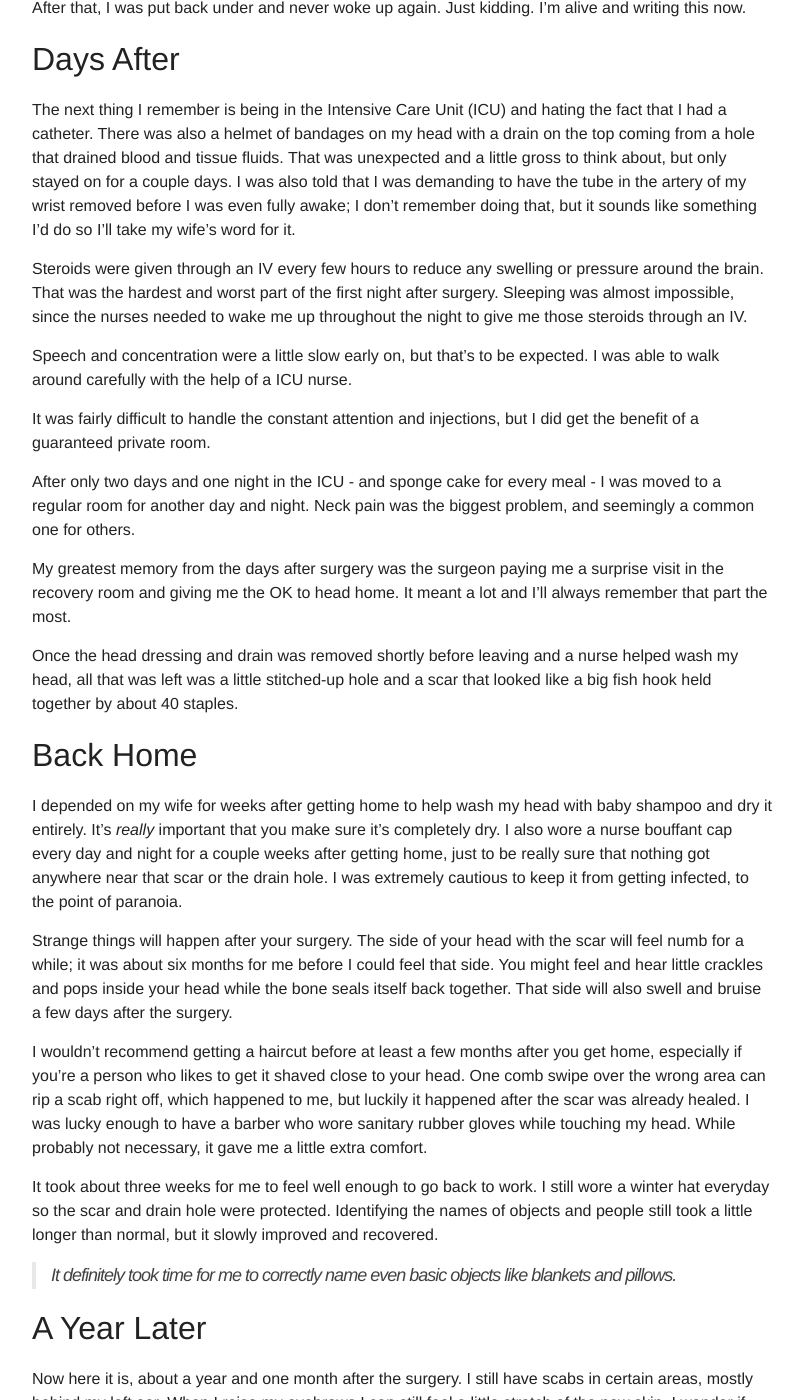
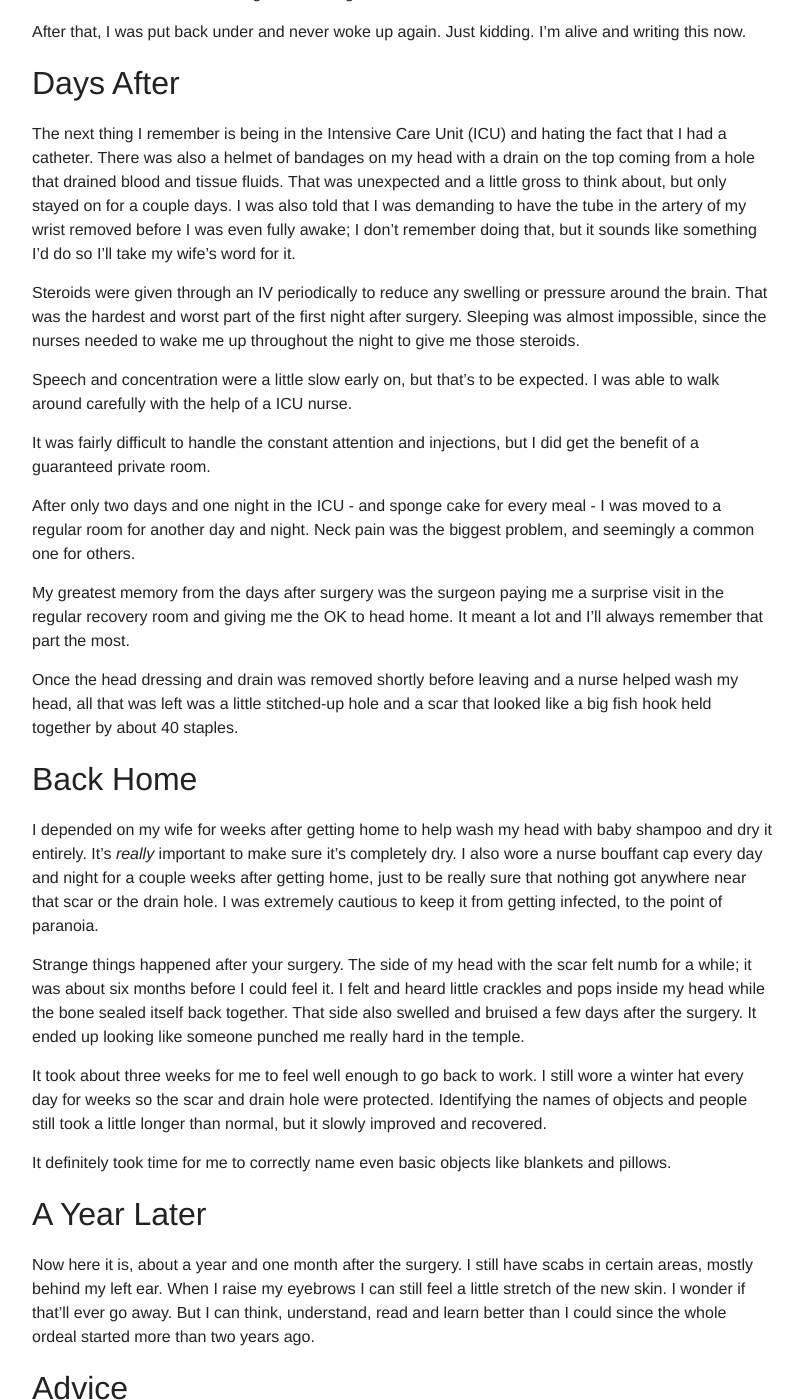
Before and after one commit to ajsaucier/ajsaucier.github.io, a Jekyll site: the page built from _posts/2019-02-07-a-look-back-on-brain-surgery.md, in a window 1280 px wide and 1400 px high, scrolled down 1794 px. Shown: the whole window, without its empty margins (238-1041 px from the left). Built offline with Jekyll 4.4.1, drawn with Linux system fonts in a browser that asks for light colours; some of the changed text lies outside the part shown.

Commit message:
Update Post “2019-02-07-a-look-back-on-brain-surgery”

```diff
--- a/_posts/2019-02-07-a-look-back-on-brain-surgery.md
+++ b/_posts/2019-02-07-a-look-back-on-brain-surgery.md
@@ -37,11 +37,11 @@
 
 The surgeon asked me if I'd prefer to have him shave my whole head or just the necessary part. I was still conscious enough to think about how it would be an endless struggle to have one part of my hair growing back at a different length than the rest of it and how it might never be an even length again, unless it was all shaved off anyway. So I decided to have it all shaved; I think the surgeon agreed.
 
-Before the haircut I was laid down on the surgical bed and talked to by the anesthetist. I'm pretty sure I was turned onto my right side and started having a conversation with the assistant who was there with me the whole time. I was then anesthetized for a period of time while the catheter was inserted and hair cut, skull opened. The surgeon said that patients do sometimes recall a saw-like sound after the surgery, but I didn't.
+Before the haircut I was laid down on the surgical bed and talked to by the anesthetist. I was turned onto my right side and started having a conversation with the assistant who was there with me the whole time. I was then anesthetized for a period of time while the catheter was inserted and hair cut, skull opened. The surgeon said that patients do sometimes recall a saw-like sound after the surgery, but I didn't.
 
 ## Waking Up
 
-At some point I was brought back to consciousness. The first thing I remember is feeling a lot of weight on my head, like a really heavy blanket was pushing it down into a pillow. Not painful though, just a little uncomfortable.
+At some point I was brought back to consciousness. The first thing I remember is feeling a lot of weight on my head, like a really heavy blanket  pushing it down into a pillow. Not painful though, just a little uncomfortable. I hear weighted blankets are a popular millennial thing, but maybe not so much in this situation.
 
 The friendly surgical assistant was sitting in the same spot in front me with some drawings. He started asking me to identify what they were. There were many, but the only one I can really remember is the house. I was able to identify them until at some point I just couldn't. At those points, all I could do was sort of groan and space out. Then I'd come back to reality and he'd ask me again. I don't know how many times that went or how long it lasted. As far as my basic understanding of brain surgery goes, I think that was when the surgeon was mapping the areas of my brain that he could safely remove or not, based on where he was sending electrical signals.
 
@@ -51,7 +51,7 @@
 
 The next thing I remember is being in the Intensive Care Unit (ICU) and hating the fact that I had a catheter. There was also a helmet of bandages on my head with a drain on the top coming from a hole that drained blood and tissue fluids. That was unexpected and a little gross to think about, but only stayed on for a couple days. I was also told that I was demanding to have the tube in the artery of my wrist removed before I was even fully awake; I don't remember doing that, but it sounds like something I'd do so I'll take my wife's word for it.
 
-Steroids were given through an IV every few hours to reduce any swelling or pressure around the brain. That was the hardest and worst part of the first night after surgery. Sleeping was almost impossible, since the nurses needed to wake me up throughout the night to give me those steroids through an IV.
+Steroids were given through an IV periodically to reduce any swelling or pressure around the brain. That was the hardest and worst part of the first night after surgery. Sleeping was almost impossible, since the nurses needed to wake me up throughout the night to give me those steroids.
 
 Speech and concentration were a little slow early on, but that's to be expected. I was able to walk around carefully with the help of a ICU nurse.
 
@@ -59,21 +59,19 @@
 
 After only two days and one night in the ICU - and sponge cake for every meal - I was moved to a regular room for another day and night. Neck pain was the biggest problem, and seemingly a common one for others.
 
-My greatest memory from the days after surgery was the surgeon paying me a surprise visit in the recovery room and giving me the OK to head home. It meant a lot and I'll always remember that part the most.
+My greatest memory from the days after surgery was the surgeon paying me a surprise visit in the regular recovery room and giving me the OK to head home. It meant a lot and I'll always remember that part the most.
 
 Once the head dressing and drain was removed shortly before leaving and a nurse helped wash my head, all that was left was a little stitched-up hole and a scar that looked like a big fish hook held together by about 40 staples.
 
 ## Back Home
 
-I depended on my wife for weeks after getting home to help wash my head with baby shampoo and dry it entirely. It's _really_ important that you make sure it's completely dry. I also wore a nurse bouffant cap every day and night for a couple weeks after getting home, just to be really sure that nothing got anywhere near that scar or the drain hole. I was extremely cautious to keep it from getting infected, to the point of paranoia.
+I depended on my wife for weeks after getting home to help wash my head with baby shampoo and dry it entirely. It's _really_ important to make sure it's completely dry. I also wore a nurse bouffant cap every day and night for a couple weeks after getting home, just to be really sure that nothing got anywhere near that scar or the drain hole. I was extremely cautious to keep it from getting infected, to the point of paranoia.
 
-Strange things will happen after your surgery. The side of your head with the scar will feel numb for a while; it was about six months for me before I could feel that side. You might feel and hear little crackles and pops inside your head while the bone seals itself back together. That side will also swell and bruise a few days after the surgery.
+Strange things happened after your surgery. The side of my head with the scar felt numb for a while; it was about six months before I could feel it. I felt and heard little crackles and pops inside my head while the bone sealed itself back together. That side also swelled and bruised a few days after the surgery. It ended up looking like someone punched me really hard in the temple.
 
-I wouldn't recommend getting a haircut before at least a few months after you get home, especially if you're a person who likes to get it shaved close to your head. One comb swipe over the wrong area can rip a scab right off, which happened to me, but luckily it happened after the scar was already healed. I was lucky enough to have a barber who wore sanitary rubber gloves while touching my head. While probably not necessary, it gave me a little extra comfort.
+It took about three weeks for me to feel well enough to go back to work. I still wore a winter hat every day for weeks so the scar and drain hole were protected. Identifying the names of objects and people still took a little longer than normal, but it slowly improved and recovered.
 
-It took about three weeks for me to feel well enough to go back to work. I still wore a winter hat everyday so the scar and drain hole were protected. Identifying the names of objects and people still took a little longer than normal, but it slowly improved and recovered.
-
-> It definitely took time for me to correctly name even basic objects like blankets and pillows.
+It definitely took time for me to correctly name even basic objects like blankets and pillows.
 
 ## A Year Later
 
@@ -94,3 +92,5 @@
 ### Recovery
 
 Just be very careful that the drain hole and scar don't touch anything, and don't touch it with your fingers. Don't scratch it or touch it even when it's itchy; don't expose it to sun for long; just keep it safe, clean and dry.
+
+I wouldn't recommend getting a haircut before at least a few months after you get home, especially if you're a person who likes to get it shaved close to your head. One comb swipe over the wrong area can rip a scab right off, which happened to me, but luckily it happened after the scar was already healed. I was lucky enough to have a barber who wore sanitary rubber gloves while touching my head. While probably not necessary, it gave me a little extra comfort.
```
